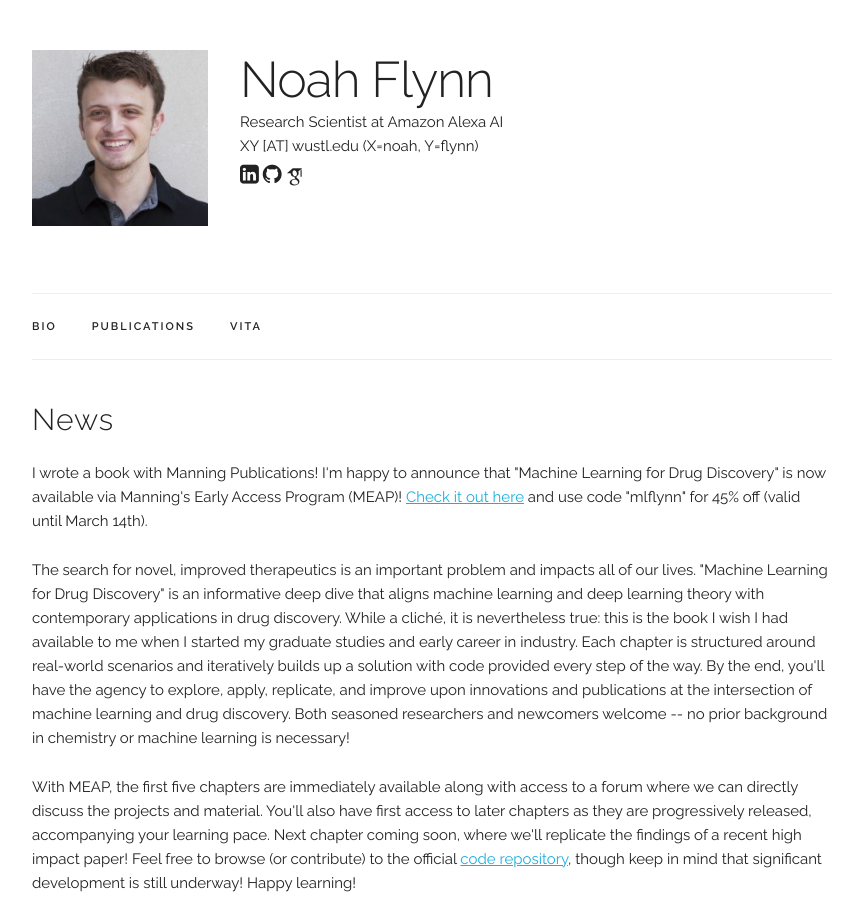
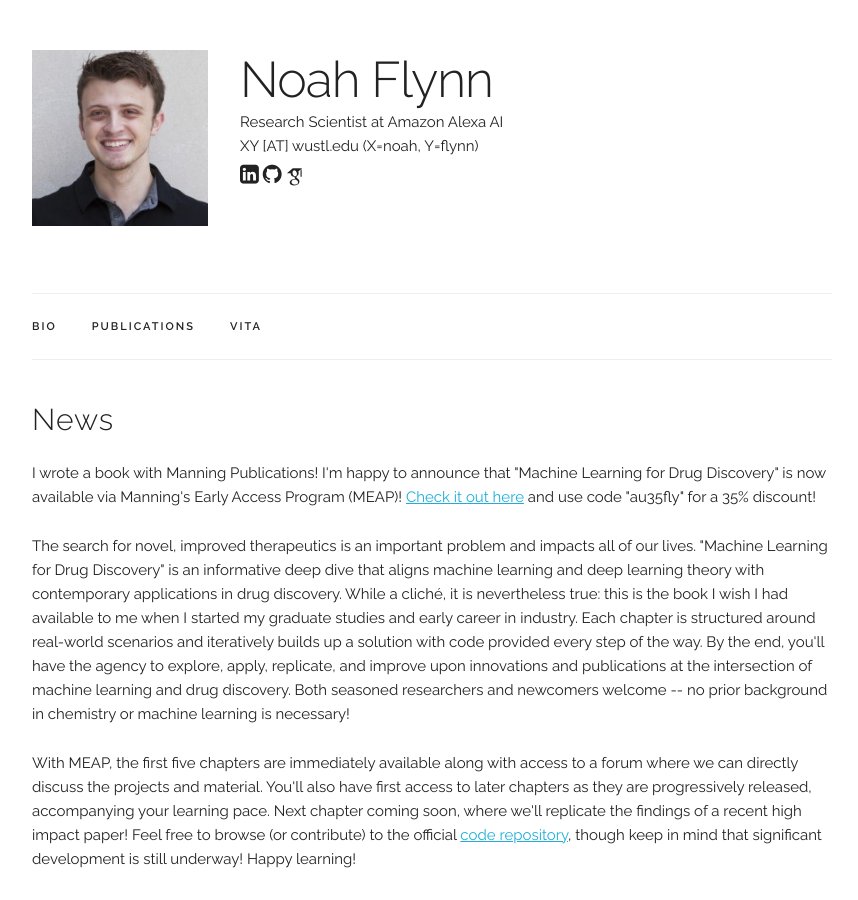
Before and after one commit to nrflynn2/nrflynn2.github.io, a Jekyll site: the page built from _pages/about.html, in a window 1280 px wide and 900 px high. Shown: the whole window, without its empty margins (208-1066 px from the left). Built offline with Jekyll 4.4.1, drawn with Linux system fonts in a browser that asks for light colours; some web fonts are replaced.

Commit message:
Update discount code for ML4DD

```diff
--- a/_pages/about.html
+++ b/_pages/about.html
@@ -10,7 +10,7 @@
 <div class="docs-section" id="news">
   <h4>News</h4>
   <p>
-  I wrote a book with Manning Publications! I'm happy to announce that "Machine Learning for Drug Discovery" is now available via Manning's Early Access Program (MEAP)! <a href="https://www.manning.com/books/machine-learning-for-drug-discovery?utm_source=flynn&utm_medium=affiliate&utm_campaign=book_flynn_machine_2_29_24&a_aid=flynn&a_bid=ddb44578&chan=mm_website" target="_blank">Check it out here</a> and use code "mlflynn" for 45% off (valid until March 14th).
+  I wrote a book with Manning Publications! I'm happy to announce that "Machine Learning for Drug Discovery" is now available via Manning's Early Access Program (MEAP)! <a href="https://www.manning.com/books/machine-learning-for-drug-discovery?utm_source=flynn&utm_medium=affiliate&utm_campaign=book_flynn_machine_2_29_24&a_aid=flynn&a_bid=ddb44578&chan=mm_website" target="_blank">Check it out here</a> and use code "au35fly" for a 35% discount!
   </p>
 
   <p>
```
